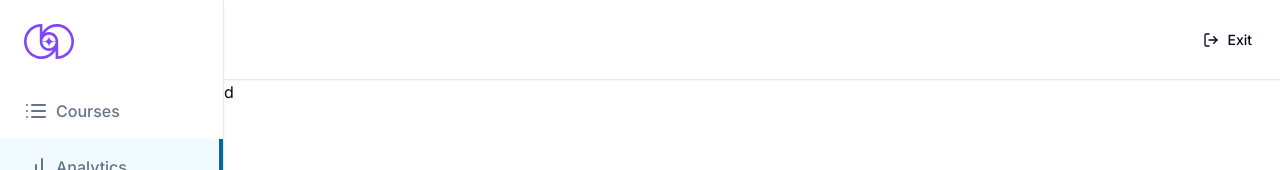
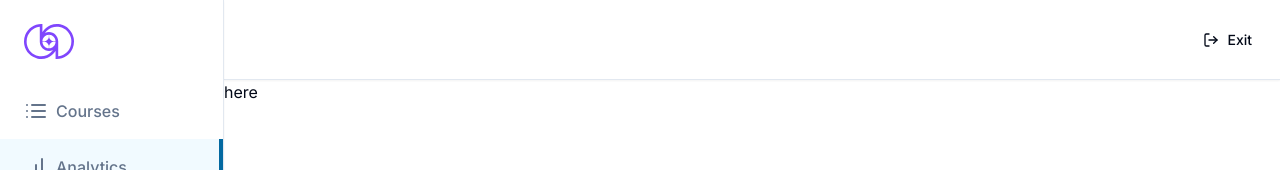
Before and after one commit to yamanaliesh92/Lms-platform, a Next.js app: page /teacher/analytics in a window 1280 px wide. Shown: the top 170 px of the page. Built offline with nearby package versions, Linux system fonts and the light colour scheme.

Commit message:
added button to navagite to create couser file in search page

```diff
--- a/src/app/(dashboard)/(routes)/teacher/analytics/page.tsx
+++ b/src/app/(dashboard)/(routes)/teacher/analytics/page.tsx
@@ -1,5 +1,5 @@
 import React from "react";
 
 export default function AnalyticsPage() {
-  return <div></div>;
+  return <div>here</div>;
 }
--- a/src/app/(dashboard)/_components/sidebar-routes.tsx
+++ b/src/app/(dashboard)/_components/sidebar-routes.tsx
@@ -10,7 +10,7 @@ const guestRoute = [
 ];
 
 const teacherRoute = [
-  { href: "/teacher/course", icon: List, label: "Courses" },
+  { href: "/teacher/courses", icon: List, label: "Courses" },
   { href: "/teacher/analytics", icon: BarChart, label: "Analytics" },
 ];
 
--- a/src/app/(dashboard)/layout.tsx
+++ b/src/app/(dashboard)/layout.tsx
@@ -11,7 +11,7 @@ export default function DashboardLayout({
   return (
     <div className="h-full">
       <div className="h-[80px] md:pl-56 fixed inset-y-0 z-50 w-full">
-        <Navbar />d
+        <Navbar />
       </div>
       <div className="w-56 fixed hidden md:flex h-full flex-col inset-y-0 z-50">
         <Sidebar />
```
